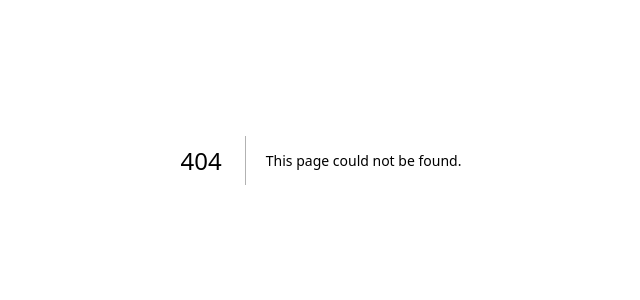
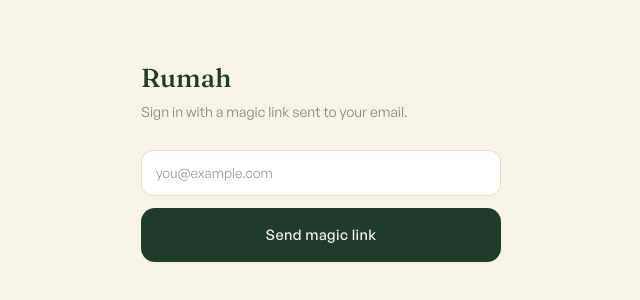
Before and after one commit to DanielWijono/householdFinancialTracker, a Next.js app in the folder household/: page /login in a window 1280 px wide. Before the commit this address had no page. Shown: the part 240-540 px from the top of the page, without its empty margins (319-959 px from the left). Built offline with nearby package versions, Linux system fonts and the light colour scheme.

Commit message:
feat: implement Supabase auth with middleware, magic link login

```diff
--- /dev/null
+++ b/household/app/SignOutButton.tsx
@@ -0,0 +1,21 @@
+"use client";
+
+import { createClient } from "../lib/supabase/client";
+
+export default function SignOutButton() {
+  async function handleSignOut() {
+    const supabase = createClient();
+    await supabase.auth.signOut();
+    window.location.href = "/login";
+  }
+
+  return (
+    <button
+      type="button"
+      onClick={handleSignOut}
+      className="text-[12px] font-medium text-gray underline-offset-2 hover:underline"
+    >
+      Sign out
+    </button>
+  );
+}
--- /dev/null
+++ b/household/app/auth/confirm/route.ts
@@ -0,0 +1,21 @@
+import { type EmailOtpType } from "@supabase/supabase-js";
+import { redirect } from "next/navigation";
+import { type NextRequest } from "next/server";
+import { createClient } from "../../../lib/supabase/server";
+
+export async function GET(request: NextRequest) {
+  const { searchParams } = new URL(request.url);
+  const token_hash = searchParams.get("token_hash");
+  const type = searchParams.get("type") as EmailOtpType | null;
+  const next = searchParams.get("redirect_to") ?? "/";
+
+  if (token_hash && type) {
+    const supabase = await createClient();
+    const { error } = await supabase.auth.verifyOtp({ type, token_hash });
+    if (!error) {
+      redirect(next);
+    }
+  }
+
+  redirect("/login?error=invalid_link");
+}
--- /dev/null
+++ b/household/app/login/page.tsx
@@ -0,0 +1,65 @@
+"use client";
+
+import { useState } from "react";
+import { createClient } from "../../lib/supabase/client";
+
+export default function LoginPage() {
+  const [email, setEmail] = useState("");
+  const [status, setStatus] = useState<"idle" | "sending" | "sent" | "error">("idle");
+  const [error, setError] = useState("");
+
+  async function handleSubmit(e: React.FormEvent) {
+    e.preventDefault();
+    setStatus("sending");
+    setError("");
+
+    const supabase = createClient();
+    const { error } = await supabase.auth.signInWithOtp({
+      email,
+      options: { emailRedirectTo: `${window.location.origin}/auth/confirm` },
+    });
+
+    if (error) {
+      setError(error.message);
+      setStatus("error");
+      return;
+    }
+    setStatus("sent");
+  }
+
+  return (
+    <div className="flex min-h-screen items-center justify-center bg-ivory px-6">
+      <div className="w-full max-w-[360px]">
+        <h1 className="mb-1 font-display text-[26px] font-medium text-ink">Rumah</h1>
+        <p className="mb-7 text-sm text-gray">Sign in with a magic link sent to your email.</p>
+
+        {status === "sent" ? (
+          <p className="rounded-card border-[0.5px] border-gray-line bg-card px-4 py-3.5 text-sm text-ink-soft">
+            Check <b className="font-medium text-ink">{email}</b> for a sign-in link.
+          </p>
+        ) : (
+          <form onSubmit={handleSubmit}>
+            <input
+              type="email"
+              required
+              value={email}
+              onChange={(e) => setEmail(e.target.value)}
+              placeholder="you@example.com"
+              className="mb-3 w-full rounded-[12px] border-[0.5px] border-gray-line bg-card px-3.5 py-3 text-[13.5px] text-ink outline-none"
+            />
+            <button
+              type="submit"
+              disabled={status === "sending"}
+              className="w-full rounded-[14px] bg-ink py-4 text-[14.5px] font-medium tracking-wide text-ivory disabled:opacity-60"
+            >
+              {status === "sending" ? "Sending…" : "Send magic link"}
+            </button>
+            {status === "error" && (
+              <p className="mt-2.5 text-[12.5px] text-terracotta">{error}</p>
+            )}
+          </form>
+        )}
+      </div>
+    </div>
+  );
+}
--- /dev/null
+++ b/household/lib/supabase/proxy.ts
@@ -0,0 +1,51 @@
+import { createServerClient } from "@supabase/ssr";
+import { NextResponse, type NextRequest } from "next/server";
+
+const PUBLIC_PATHS = ["/login", "/auth/confirm"];
+
+export async function updateSession(request: NextRequest) {
+  let response = NextResponse.next({ request });
+
+  const supabase = createServerClient(
+    process.env.NEXT_PUBLIC_SUPABASE_URL!,
+    process.env.NEXT_PUBLIC_SUPABASE_ANON_KEY!,
+    {
+      cookies: {
+        getAll() {
+          return request.cookies.getAll();
+        },
+        setAll(cookiesToSet) {
+          cookiesToSet.forEach(({ name, value }) => request.cookies.set(name, value));
+          response = NextResponse.next({ request });
+          cookiesToSet.forEach(({ name, value, options }) =>
+            response.cookies.set(name, value, options),
+          );
+        },
+      },
+    },
+  );
+
+  // Revalidates the session token — required so expired sessions get
+  // refreshed before Server Components read cookies (they can't write them).
+  const {
+    data: { user },
+  } = await supabase.auth.getUser();
+
+  const isPublicPath = PUBLIC_PATHS.some((p) => request.nextUrl.pathname.startsWith(p));
+
+  if (!user && !isPublicPath) {
+    const url = request.nextUrl.clone();
+    url.pathname = "/login";
+    url.searchParams.set("redirect_to", request.nextUrl.pathname);
+    return NextResponse.redirect(url);
+  }
+
+  if (user && request.nextUrl.pathname === "/login") {
+    const url = request.nextUrl.clone();
+    url.pathname = "/";
+    url.search = "";
+    return NextResponse.redirect(url);
+  }
+
+  return response;
+}
--- /dev/null
+++ b/household/proxy.ts
@@ -0,0 +1,12 @@
+import type { NextRequest } from "next/server";
+import { updateSession } from "./lib/supabase/proxy";
+
+export function proxy(request: NextRequest) {
+  return updateSession(request);
+}
+
+export const config = {
+  matcher: [
+    "/((?!_next/static|_next/image|favicon.ico|.*\\.(?:svg|png|jpg|jpeg|gif|webp)$).*)",
+  ],
+};
```
